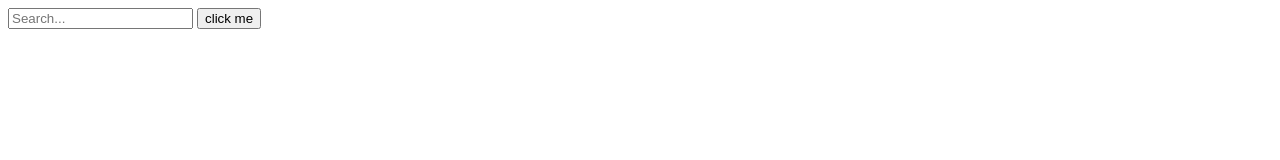
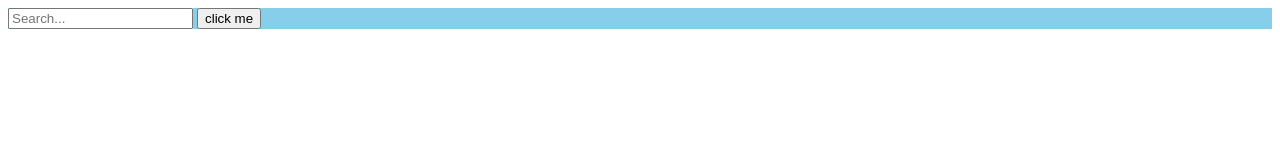
Before and after one commit to acciojob/Interactive-Search-Akanksha9678, a website: page main.html in a window 1280 px wide. Both pictures are taken after a click on the button "click me". Drawn offline with Linux system fonts and the light colour scheme.

Commit message:
created a submission

```diff
--- a/script.js
+++ b/script.js
@@ -1,3 +1,6 @@
 //your JS code here. If required.
-let search=document.querySelector(".search");
-search.setAttribute("class","active");
+let btn=document.querySelector(".btn");
+btn.addEventListener("click",()=>{
+	let search=document.querySelector(".search");
+	search.setAttribute("class","active");
+})
--- a/styles.css
+++ b/styles.css
@@ -1,4 +1,7 @@
 /*  your css code here. If applicable */
+.search{
+	backgroud:blue;
+}
 .active{
-
+background:skyblue;
 }
```
